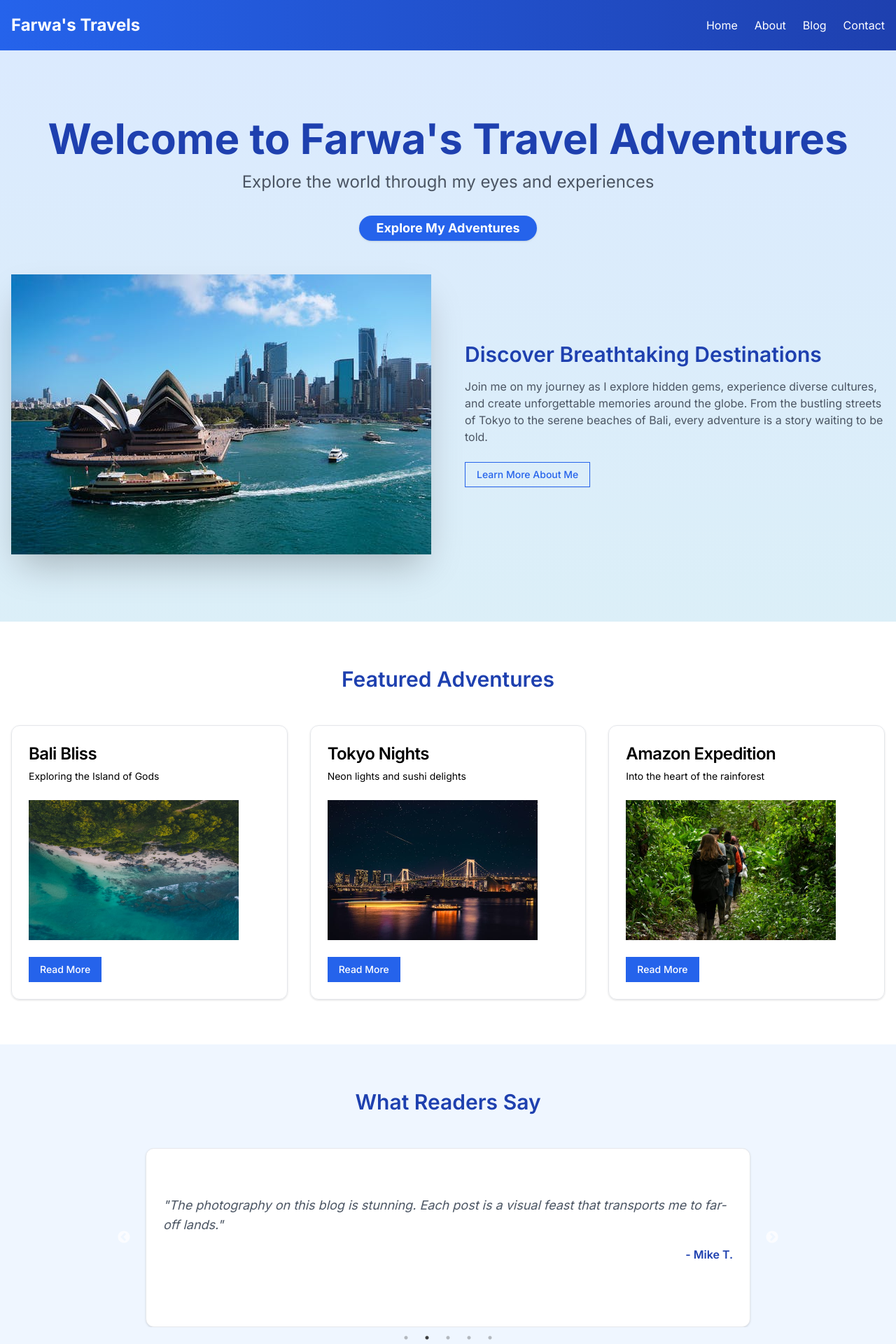
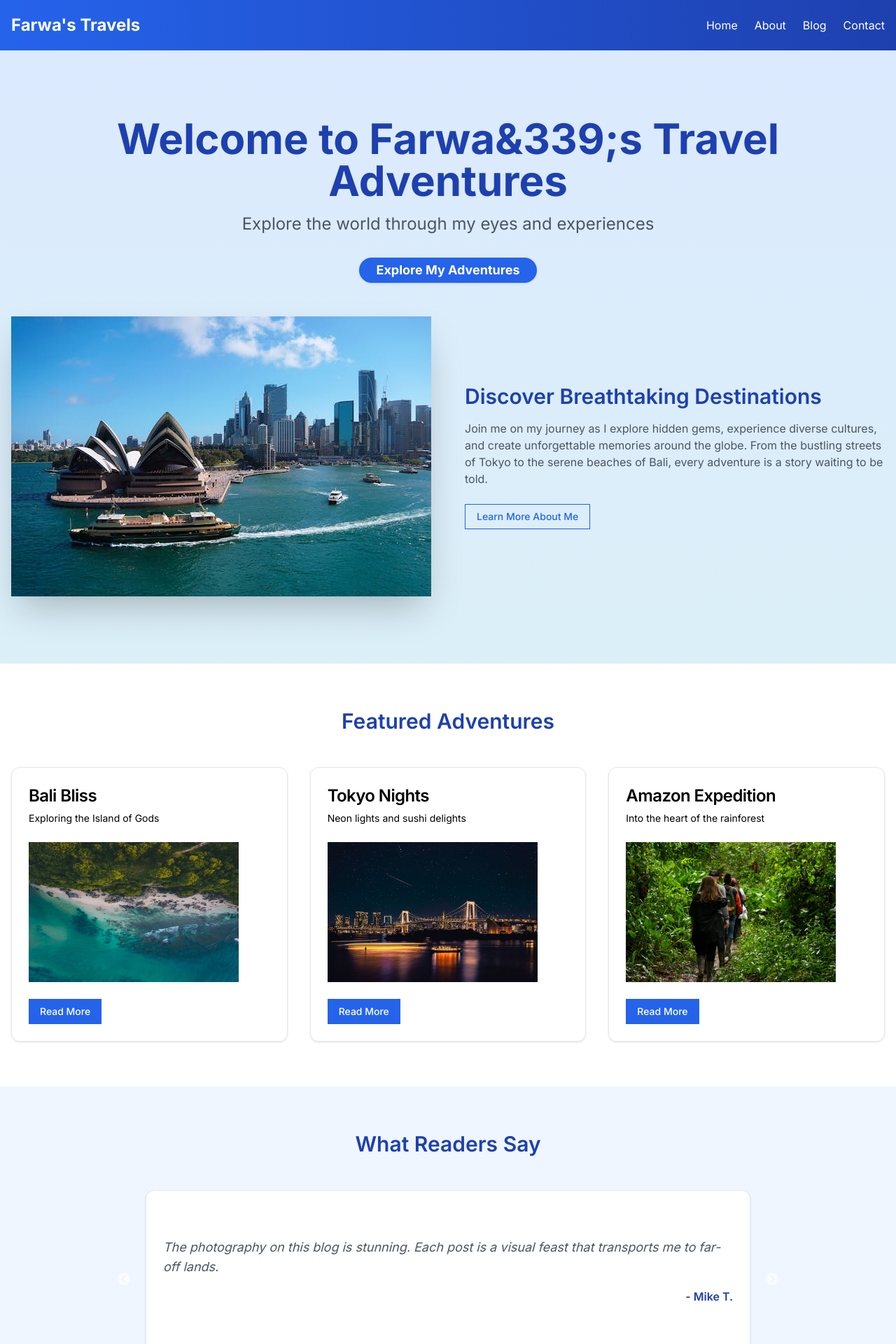
Before and after one commit to Farwa-Kanwal-123/dynamic-blog-website, a Next.js app: page / in a window 1280 px wide. Shown: the top 1920 px of the page at 70% size. Built offline with nearby package versions, Linux system fonts and the light colour scheme.

Commit message:
resolve deployement errors

```diff
--- a/src/app/page.tsx
+++ b/src/app/page.tsx
@@ -125,7 +125,7 @@ export default function Home() {
       {/* Hero Section */}
       <section className="container mx-auto px-4 py-16 sm:py-24">
         <div className="text-center mb-12">
-          <h1 className="text-4xl sm:text-5xl md:text-6xl font-bold mb-4 text-blue-800">Welcome to Farwa's Travel Adventures</h1>
+          <h1 className="text-4xl sm:text-5xl md:text-6xl font-bold mb-4 text-blue-800">Welcome to Farwa&339;s Travel Adventures</h1>
           <p className="text-xl sm:text-2xl text-gray-600 mb-8">Explore the world through my eyes and experiences</p>
           <Link href="/blog">
             <Button className="bg-blue-600 hover:bg-blue-700 text-white font-bold py-3 px-6 rounded-full text-lg transition duration-300 ease-in-out transform hover:scale-105">
@@ -203,7 +203,7 @@ export default function Home() {
                 <div key={index} className="px-4">
                   <Card className="bg-white h-64 flex flex-col justify-center">
                     <CardContent>
-                      <p className="italic text-gray-600 text-lg mb-4">"{testimonial.quote}"</p>
+                      <p className="italic text-gray-600 text-lg mb-4">{testimonial.quote}</p>
                       <p className="text-right font-semibold text-blue-800">- {testimonial.name}</p>
                     </CardContent>
                   </Card>
```
